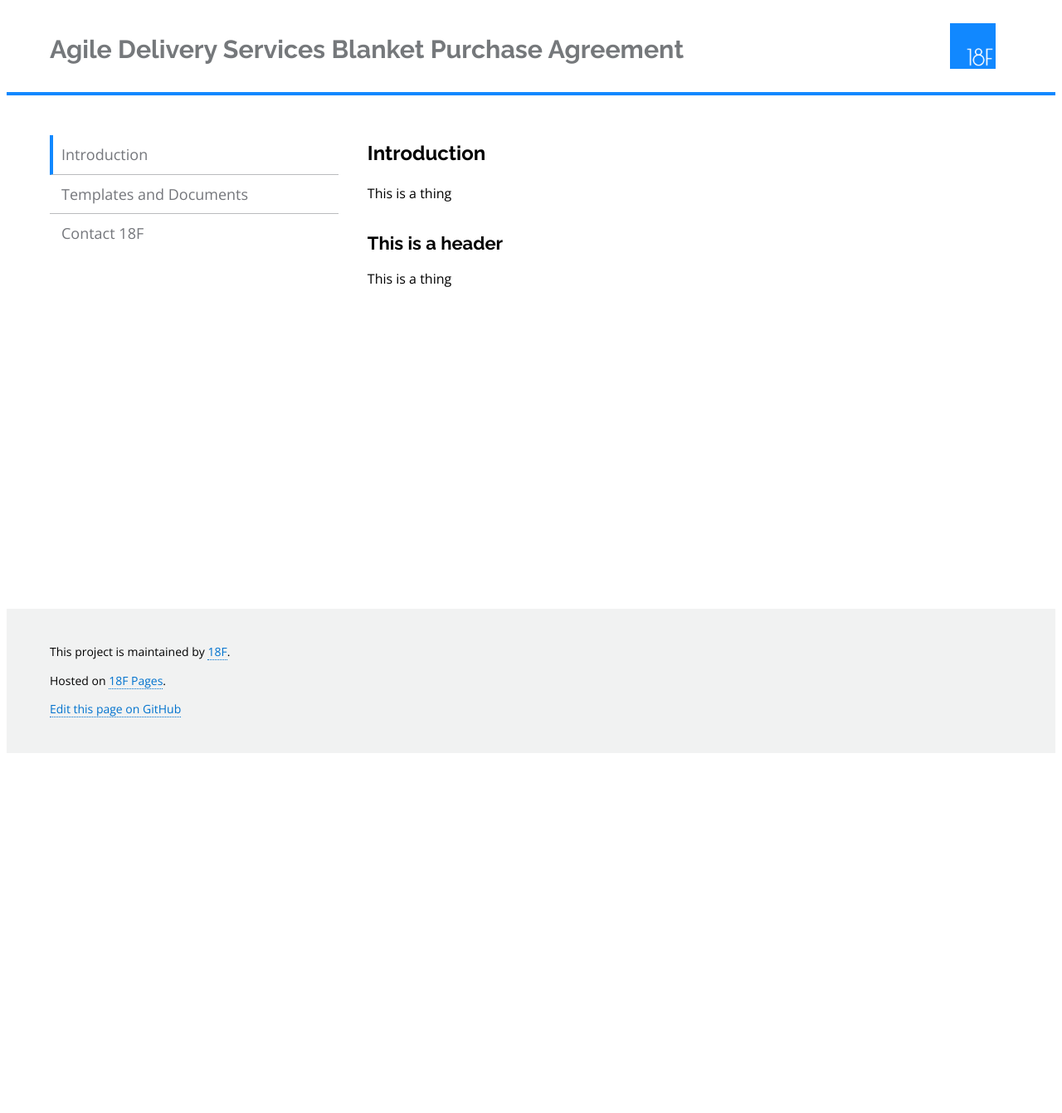
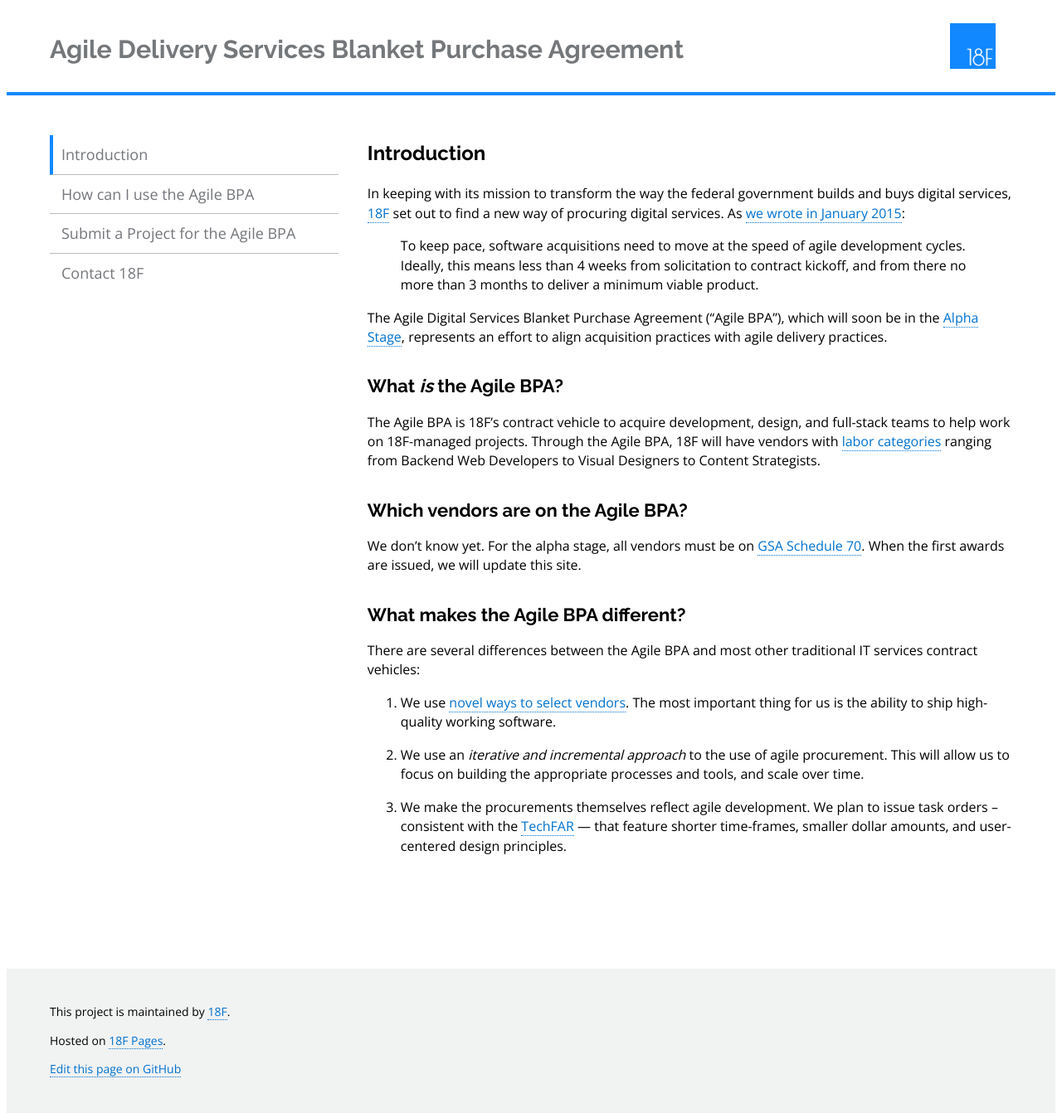
Before and after one commit to 18F/ads-bpa, a Jekyll site: the page built from index.md, in a window 1280 px wide. Shown: the whole page at 83% size. Built offline with Jekyll 4.4.1, drawn with Linux system fonts in a browser that asks for light colours; nearby versions of some CDN libraries; Markdown is read by kramdown in place of the engine named in the settings; before the commit the page ends 908 px from its top, so only the background shows below that.

Commit message:
ready for first push

```diff
--- a/_config.yml
+++ b/_config.yml
@@ -1,4 +1,4 @@
-baseurl: /guides-template
+baseurl: /ads-bpa
 markdown: redcarpet
 name: Agile Delivery Services Blanket Purchase Agreement
 exclude:
@@ -26,9 +26,12 @@ navigation:
 - text: Introduction
   url: index.html
   internal: true
-- text: Templates and Documents
-  url: templates-documents/
+- text: How can I use the Agile BPA
+  url: how-can-i-use-the-agile-bpa/
   internal: true
+- text: Submit a Project for the Agile BPA
+  url: https://docs.google.com/a/gsa.gov/forms/d/1w0eSRMWwgwsi-7OYmBAVkOmQnhzXbQRU6JGXUd6Xrps/viewform
+  internal: false
 - text: Contact 18F
   url: contact-18f/
   internal: true
@@ -36,7 +39,7 @@ navigation:
 repos:
 - name: Agile Delivery Services BPA Guide
   description: Main repository
-  url: https://github.com/18F/ads-bpa-guide
+  url: https://github.com/18F/ads-bpa
 
 # Style Variables
 brand_color: "#1188ff"
--- a/index.md
+++ b/index.md
@@ -4,8 +4,26 @@ layout: default
 title: Introduction
 ---
 
-This is a thing
+In keeping with its mission to transform the way the federal government builds and buys digital services, [18F](https://18f.gsa.gov) set out to find a new way of procuring digital services. As [we wrote in January 2015](https://18f.gsa.gov/2015/01/08/creating-a-federal-marketplace-for-agile-delivery-services/):
 
-## This is a header
+> To keep pace, software acquisitions need to move at the speed of agile development cycles. Ideally, this means less than 4 weeks from solicitation to contract kickoff, and from there no more than 3 months to deliver a minimum viable product.
 
-This is a thing
+The Agile Digital Services Blanket Purchase Agreement ("Agile BPA"), which will soon be in the [Alpha Stage](https://18f.gsa.gov/dashboard/stages/), represents an effort to align acquisition practices with agile delivery practices.
+
+## What *is* the Agile BPA?
+
+The Agile BPA is 18F's contract vehicle to acquire development, design, and full-stack teams to help work on 18F-managed projects. Through the Agile BPA, 18F will have vendors with [labor categories](https://pages.18f.gov/agile-labor-categories/) ranging from Backend Web Developers to Visual Designers to Content Strategists.
+
+## Which vendors are on the Agile BPA?
+
+We don't know yet. For the alpha stage, all vendors must be on [GSA Schedule 70](http://gsa.gov/schedule70). When the first awards are issued, we will update this site.
+
+## What makes the Agile BPA different?
+
+There are several differences between the Agile BPA and most other traditional IT services contract vehicles:
+
+1. We use [novel ways to select vendors](https://18f.gsa.gov/2015/04/23/coming-soon-the-agile-delivery-services-soliciatation/). The most important thing for us is the ability to ship high-quality working software.
+
+2. We use an *iterative and incremental approach* to the use of agile procurement. This will allow us to focus on building the appropriate processes and tools, and scale over time.
+
+3. We make the procurements themselves reflect agile development. We plan to issue task orders – consistent with the [TechFAR](https://github.com/WhiteHouse/playbook/blob/gh-pages/_includes/techfar-online.md) — that feature shorter time-frames, smaller dollar amounts, and user-centered design principles.
```
Also changed, not shown: pages/contact-18f.md (+5 -1 lines), pages/who-can-use-it.md (added, +27 -0 lines).
